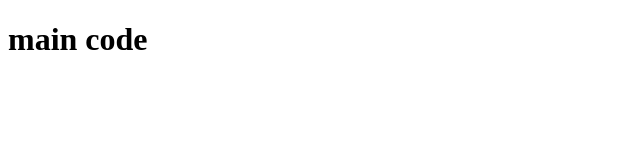
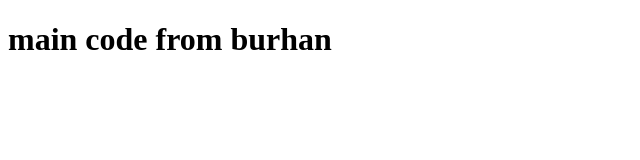
Before and after one commit to Harsh-purbey/collab-git, a plain HTML site: page index.html in a window 1280 px wide. Shown: the whole page, without its empty margins (0-640 px from the left). Drawn offline with Linux system fonts and the light colour scheme.

Commit message:
confilit code 2

```diff
--- a/index.html
+++ b/index.html
@@ -6,6 +6,6 @@
     <title>Document</title>
   </head>
   <body>
-    <h1>main code</h1>
+    <h1>main code from burhan</h1>
   </body>
 </html>
```
